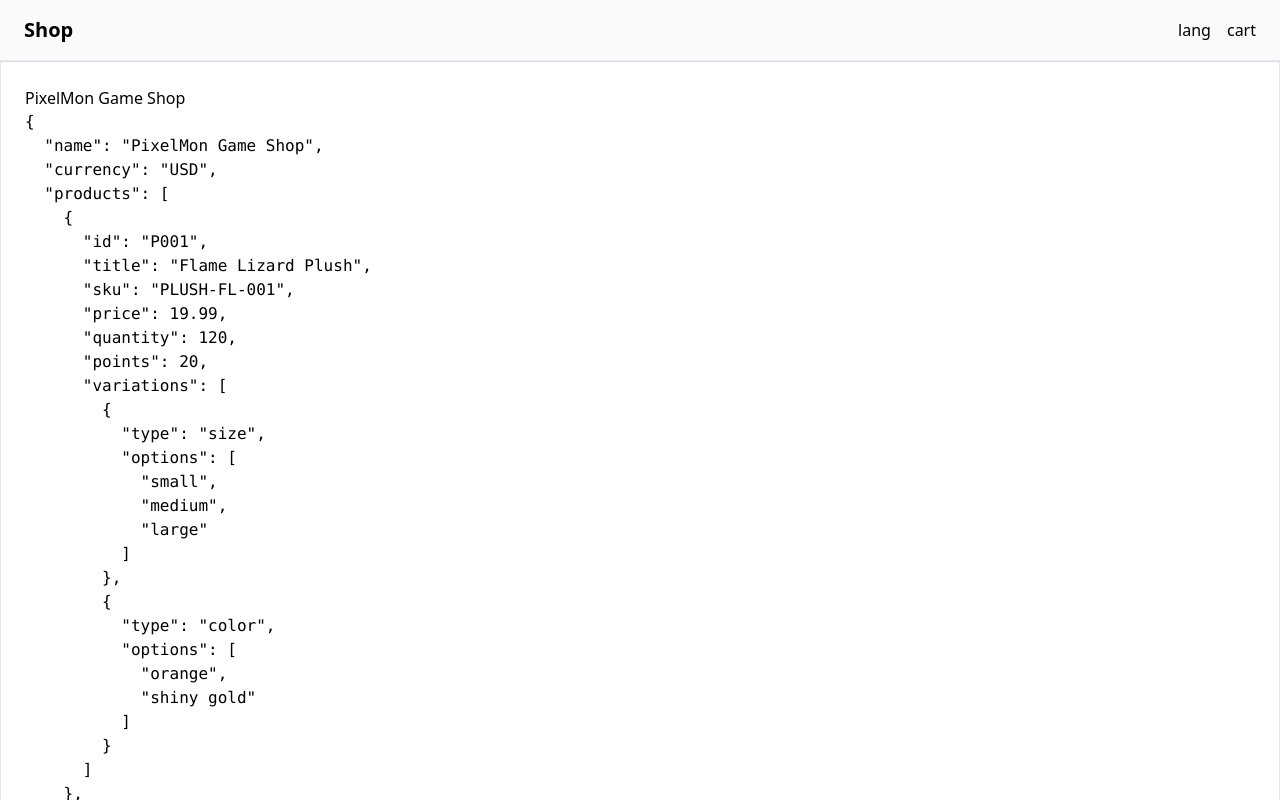
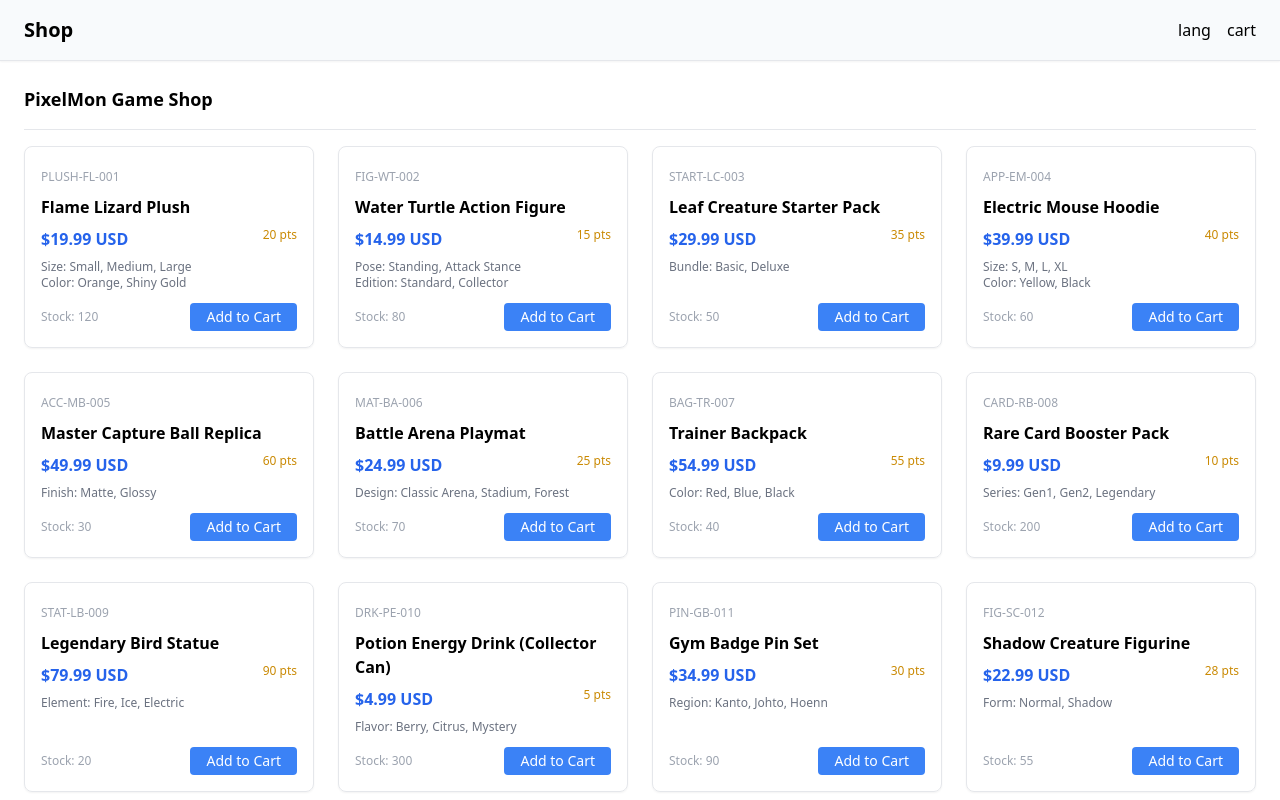
Before and after one commit to html5-ninja/test, a React (Vite) app: page / in a window 1280 px wide. Shown: the top 800 px of the page. Built offline with nearby package versions, Linux system fonts and the light colour scheme.

Commit message:
update card component , list card in product

```diff
--- a/src/component/ProductCard/index.tsx
+++ b/src/component/ProductCard/index.tsx
@@ -17,11 +17,12 @@ export interface Product {
 }
 
 interface ProductCardProps {
+  currency: string;
   product: Product;
   onAddToCart?: (product: Product) => void;
 }
 
-const ProductCard = ({ product, onAddToCart }: ProductCardProps) => {
+const ProductCard = ({ currency, product, onAddToCart }: ProductCardProps) => {
   const { t } = useTranslation();
   const [quantity, setQuantity] = useState(product.quantity);
 
@@ -33,10 +34,7 @@ const ProductCard = ({ product, onAddToCart }: ProductCardProps) => {
 
   return (
     <article className="card" aria-label={`Product card for ${product.title}`}>
-      <div className="flex justify-between">
-        <h3 className="font-semibold" role="heading">
-          {product.title}
-        </h3>
+      <div>
         <span
           className="text-xs text-gray-400"
           aria-label={`${t("productCard.sku", "SKU")}: ${product.sku}`}
@@ -45,21 +43,28 @@ const ProductCard = ({ product, onAddToCart }: ProductCardProps) => {
         </span>
       </div>
       <div className="flex justify-between">
+        <h3 className="font-semibold" role="heading">
+          {product.title}
+        </h3>
+      </div>
+      <div className="flex justify-between">
         <span
           className="font-bold text-blue-600"
           aria-label={`Price: $${product.price}`}
         >
-          ${product.price}
+          ${product.price} {currency}
         </span>
         <span className="text-xs text-yellow-600">
           {product.points} {t("productCard.points", "pts")}
         </span>
       </div>
-      {product.variations.map((v) => (
-        <div key={v.type} className="text-xs text-gray-500 capitalize">
-          {v.type}: {v.options.join(", ")}
-        </div>
-      ))}
+      <div className="flex-1">
+        {product.variations.map((v) => (
+          <div key={v.type} className="text-xs text-gray-500 capitalize">
+            {v.type}: {v.options.join(", ")}
+          </div>
+        ))}
+      </div>
       <div className="flex justify-between items-center mt-1">
         <span className="text-xs text-gray-400" aria-live="polite">
           {t("productCard.stock", "Stock")}: {quantity}
--- a/src/index.css
+++ b/src/index.css
@@ -10,5 +10,9 @@
 }
 
 .container {
-  @apply max-w-7xl mx-auto p-6 border;
+  @apply max-w-7xl mx-auto p-6;
 }
+
+.products {
+  @apply grid grid-cols-1 sm:grid-cols-2 md:grid-cols-3 lg:grid-cols-4 gap-6;
+}
--- a/src/page/Plp/index.tsx
+++ b/src/page/Plp/index.tsx
@@ -3,6 +3,7 @@ import toast from "react-hot-toast";
 import { useTranslation } from "react-i18next";
 import { getStore } from "../../api/getStore";
 import { Store } from "../../model/store";
+import ProductCard from "../../component/ProductCard";
 
 const Plp = () => {
   const { t } = useTranslation();
@@ -26,14 +27,23 @@ const Plp = () => {
 
   return (
     <main className="container">
-      <h1>{store?.name}</h1>
-      <div className="products">
-        {loading && <p>{t("global.loading", "Loading...")}</p>}
-        {!loading && store?.products.length === 0 && (
-          <p>{t("global.noProductsAvailable", "N/A")}</p>
-        )}
-        <pre>{!loading && JSON.stringify(store, null, 2)}</pre>
-      </div>
+      <h1 className="text-lg font-semibold">{store?.name}</h1>
+      <hr className="my-4"/>
+      {loading && <p>{t("global.loading", "Loading...")}</p>}
+      {!loading && store?.products.length === 0 && (
+        <p>{t("global.noProductsAvailable", "N/A")}</p>
+      )}
+      {!loading && (
+        <section className="products">
+          {store?.products.map((product) => (
+            <ProductCard
+              key={product.id}
+              product={product}
+              currency={store.currency}
+            />
+          ))}
+        </section>
+      )}
     </main>
   );
 };
```
